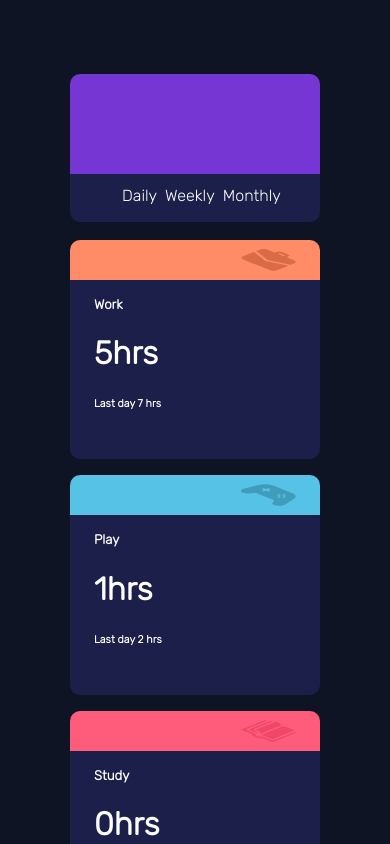
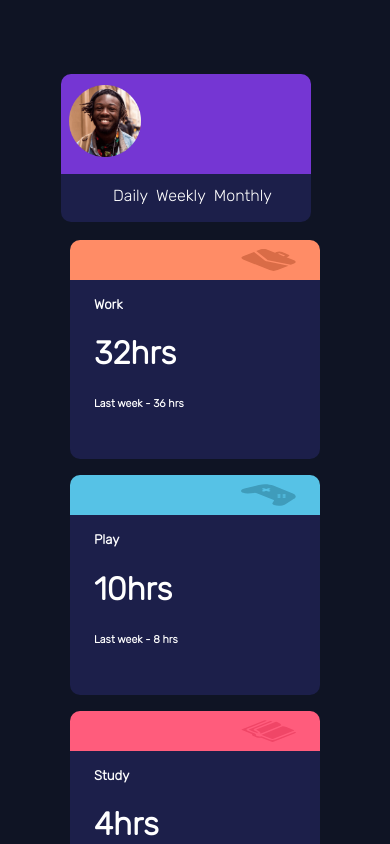
Before and after one commit to elizairam/time-tracking-dashboard-project, a Next.js app in the folder time-tracking-dashboard-project/: page / in a window 390 px wide. Shown: the top 844 px of the page. Built offline with nearby package versions, Linux system fonts and the light colour scheme.

Commit message:
feat: add component profile picture

```diff
--- a/time-tracking-dashboard-project/components/Card.tsx
+++ b/time-tracking-dashboard-project/components/Card.tsx
@@ -11,7 +11,7 @@ export default function Card(props: ICard) {
       <h5>{props.title}</h5>
       <h1>{props.current}{"hrs"}</h1>
       <h6>
-        {"Last"} {props.reference} {props.previous} { "hrs"}
+        {"Last"} {props.reference} - {props.previous} { "hrs"}
       </h6>
     </>
   );
--- a/time-tracking-dashboard-project/components/CardProfile.tsx
+++ b/time-tracking-dashboard-project/components/CardProfile.tsx
@@ -1,17 +1,21 @@
-import { MouseEventHandler } from "react";
+import { MouseEventHandler, ReactNode } from "react";
+
 
 interface ICardProfile {
   changeDay: MouseEventHandler<HTMLLIElement>;
   changeWeek: MouseEventHandler<HTMLLIElement>;
   changeMonth: MouseEventHandler<HTMLLIElement>;
+  picture?: ReactNode;
 }
 
 export default function CardProfile(props: ICardProfile) {
   return (
-    <ul>
-      <li onClick={props.changeDay}>{"Daily"}</li>
-      <li onClick={props.changeWeek}>{"Weekly"}</li>
-      <li onClick={props.changeMonth}>{"Monthly"}</li>
-    </ul>
+    <>
+      <ul>
+        <li onClick={props.changeDay}>{"Daily"}</li>
+        <li onClick={props.changeWeek}>{"Weekly"}</li>
+        <li onClick={props.changeMonth}>{"Monthly"}</li>
+      </ul>
+    </>
   );
 }
--- /dev/null
+++ b/time-tracking-dashboard-project/components/ProfilePicture.tsx
@@ -0,0 +1,12 @@
+import Image from "next/image";
+
+export default function ProfilePicture() {
+  return (
+    <Image
+      src={"/image-jeremy.png"}
+      alt="profile picture"
+      width={72}
+      height={72}
+    />
+  );
+}
--- /dev/null
+++ b/time-tracking-dashboard-project/pages/data.tsx
@@ -0,0 +1,104 @@
+export const data = [
+  {
+    title: "Work",
+    timeframes: {
+      daily: {
+        current: 5,
+        previous: 7,
+      },
+      weekly: {
+        current: 32,
+        previous: 36,
+      },
+      monthly: {
+        current: 103,
+        previous: 128,
+      },
+    },
+  },
+  {
+    title: "Play",
+    timeframes: {
+      daily: {
+        current: 1,
+        previous: 2,
+      },
+      weekly: {
+        current: 10,
+        previous: 8,
+      },
+      monthly: {
+        current: 23,
+        previous: 29,
+      },
+    },
+  },
+  {
+    title: "Study",
+    timeframes: {
+      daily: {
+        current: 0,
+        previous: 1,
+      },
+      weekly: {
+        current: 4,
+        previous: 7,
+      },
+      monthly: {
+        current: 13,
+        previous: 19,
+      },
+    },
+  },
+  {
+    title: "Exercise",
+    timeframes: {
+      daily: {
+        current: 1,
+        previous: 1,
+      },
+      weekly: {
+        current: 4,
+        previous: 5,
+      },
+      monthly: {
+        current: 11,
+        previous: 18,
+      },
+    },
+  },
+  {
+    title: "Social",
+    timeframes: {
+      daily: {
+        current: 1,
+        previous: 3,
+      },
+      weekly: {
+        current: 5,
+        previous: 10,
+      },
+      monthly: {
+        current: 21,
+        previous: 23,
+      },
+    },
+  },
+  {
+    title: "Self Care",
+    timeframes: {
+      daily: {
+        current: 0,
+        previous: 1,
+      },
+      weekly: {
+        current: 2,
+        previous: 2,
+      },
+      monthly: {
+        current: 7,
+        previous: 11,
+      },
+    },
+  },
+];
--- a/time-tracking-dashboard-project/pages/index.tsx
+++ b/time-tracking-dashboard-project/pages/index.tsx
@@ -4,121 +4,18 @@ import CardProfile from "../components/CardProfile";
 import styles from "../styles/Home.module.css";
 import Icon from "../components/Icon";
 import { useState } from "react";
-
-const data = [
-  {
-    title: "Work",
-    timeframes: {
-      daily: {
-        current: 5,
-        previous: 7,
-      },
-      weekly: {
-        current: 32,
-        previous: 36,
-      },
-      monthly: {
-        current: 103,
-        previous: 128,
-      },
-    },
-  },
-  {
-    title: "Play",
-    timeframes: {
-      daily: {
-        current: 1,
-        previous: 2,
-      },
-      weekly: {
-        current: 10,
-        previous: 8,
-      },
-      monthly: {
-        current: 23,
-        previous: 29,
-      },
-    },
-  },
-  {
-    title: "Study",
-    timeframes: {
-      daily: {
-        current: 0,
-        previous: 1,
-      },
-      weekly: {
-        current: 4,
-        previous: 7,
-      },
-      monthly: {
-        current: 13,
-        previous: 19,
-      },
-    },
-  },
-  {
-    title: "Exercise",
-    timeframes: {
-      daily: {
-        current: 1,
-        previous: 1,
-      },
-      weekly: {
-        current: 4,
-        previous: 5,
-      },
-      monthly: {
-        current: 11,
-        previous: 18,
-      },
-    },
-  },
-  {
-    title: "Social",
-    timeframes: {
-      daily: {
-        current: 1,
-        previous: 3,
-      },
-      weekly: {
-        current: 5,
-        previous: 10,
-      },
-      monthly: {
-        current: 21,
-        previous: 23,
-      },
-    },
-  },
-  {
-    title: "Self Care",
-    timeframes: {
-      daily: {
-        current: 0,
-        previous: 1,
-      },
-      weekly: {
-        current: 2,
-        previous: 2,
-      },
-      monthly: {
-        current: 7,
-        previous: 11,
-      },
-    },
-  },
-];
+import { data } from "./data";
+import ProfilePicture from "../components/ProfilePicture";
 
 export default function Home() {
   const [dataReference, setDataReference] = useState({
-    work: data[0].timeframes.daily,
-    play: data[1].timeframes.daily,
-    study: data[2].timeframes.daily,
-    exercise: data[3].timeframes.daily,
-    social: data[4].timeframes.daily,
-    selfCare: data[5].timeframes.daily,
-    reference: "day",
+    work: data[0].timeframes.weekly,
+    play: data[1].timeframes.weekly,
+    study: data[2].timeframes.weekly,
+    exercise: data[3].timeframes.weekly,
+    social: data[4].timeframes.weekly,
+    selfCare: data[5].timeframes.weekly,
+    reference: "week",
   });
 
   const [daily] = useState({
@@ -167,6 +64,9 @@ export default function Home() {
       </Head>
       <main className={styles.main}>
         <div className={styles.grid}>
+          <div className={styles.picture}>
+            <ProfilePicture />
+          </div>
           <div className={`${styles.cardProfile} ${styles.profile}`}>
             <CardProfile
               changeDay={changeTimeframeDaily}
@@ -185,7 +85,7 @@ export default function Home() {
             />
           </div>
           <div className={`${styles.card} ${styles.play}`}>
-            <Icon type={data[1].title} />
+            <Icon type={"play"} />
             <Card
               title={"Play"}
               current={dataReference.play.current}
--- a/time-tracking-dashboard-project/styles/Home.module.css
+++ b/time-tracking-dashboard-project/styles/Home.module.css
@@ -21,7 +21,7 @@
 }
 
 .secondGrid {
-  margin: -5px 10px 10px 280px;
+  margin: -5px 10px 10px 250px;
   display: flex;
   align-items: center;
   justify-content: center;
@@ -82,12 +82,19 @@
 
 }
 
-@media (max-width: 900px) {
+.picture {
+  margin-top: -300px;
+  margin-right: -110px;
+  text-align: "left";
+}
+
+@media screen and (max-width: 900px) {
   .card {
     margin: 0.5rem;
   }
 
   .cardProfile {
+    display: flex;
     max-width: 250px;
     height: 100px;
     margin: 0.5rem;
@@ -99,6 +106,10 @@
     flex-direction: row;
     margin: 10px;
 
+  }
+
+  .picture {
+    margin-top: 50px;
   }
 
   .grid {
@@ -113,3 +124,37 @@
   }
 
 }
+
+
+@media screen and (max-width: 1200px) {
+  .card {
+    margin: 0.5rem;
+  }
+
+  .cardProfile {
+    max-width: 250px;
+    margin: 0.5rem;
+  }
+
+  .profile {
+    display: flex;
+    flex-direction: row;
+    margin: 10px 10px 10px 30px;
+  }
+
+  .picture {
+    margin-top: -50px;
+  }
+
+  .grid {
+    width: 100%;
+    flex-direction: row;
+  }
+
+  .secondGrid {
+    width: 100%;
+    margin: 0.5rem;
+    flex-direction: row;
+  }
+
+}
```
Also changed, not shown: time-tracking-dashboard-project/public/favicon-32x32.png (added), time-tracking-dashboard-project/public/image-jeremy.png (added).
